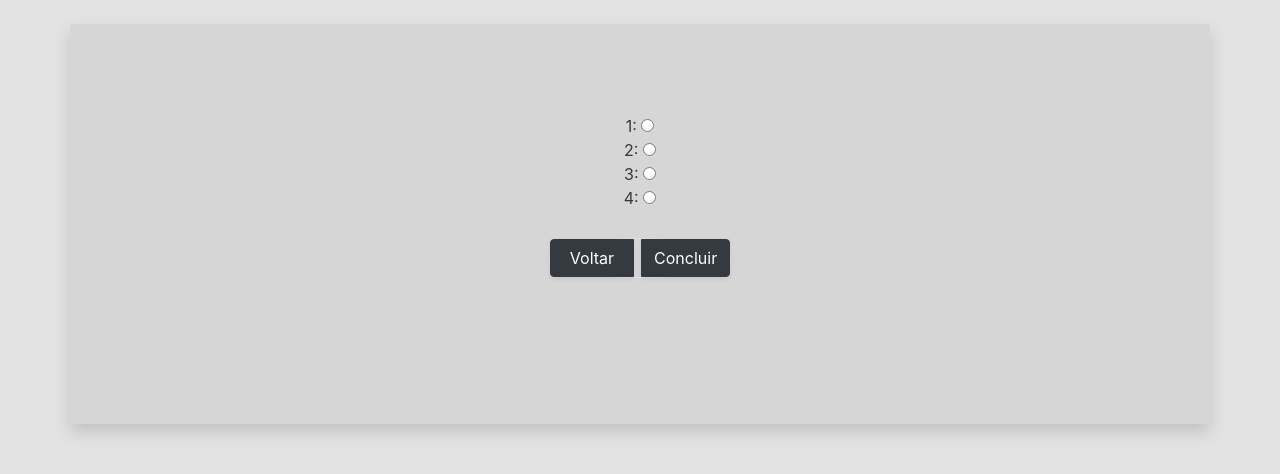
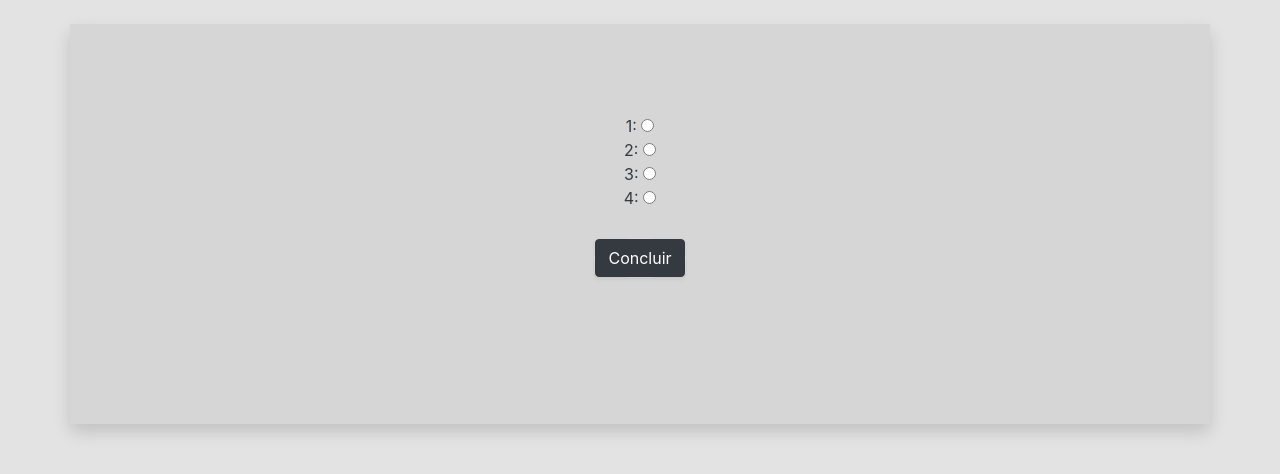
Before and after one commit to jcjuliocss/projeto-CC5511, a Flask app: template templates/exercicios.html in a window 1280 px wide. Shown: the part 56-530 px from the top of the page. Run offline with Flask 2, Linux system fonts and the light colour scheme; the template is opened without the code that fills it, so the values that code supplies are empty; some libraries are stand-ins or nearby versions.

Commit message:
removendo redundancias

```diff
--- a/templates/exercicios.html
+++ b/templates/exercicios.html
@@ -39,7 +39,6 @@
             <input type="hidden" name="num" value="{{ num + 1 }}">
             <input type="hidden" name="acertos" value="{{ acertos }}">
             <div class="btn-group border rounded-circle" role="group" style="margin-top: 28px;">
-                <button class="btn btn-primary bg-dark border-dark shadow-sm" type="button" style="margin-right: 8px;margin-top: 0px;width: 84.2813px;" onclick="javascript: confirm('O progresso será perdido. Deseja realmente voltar?') ? window.location.assign('/index') : false">Voltar</button>
                 {% if num < 8 %}
                     <button class="btn btn-primary bg-dark border-dark shadow-sm" type="submit" style="margin-top: 0px;">Proxímo</button>
                 {% else %}
```
